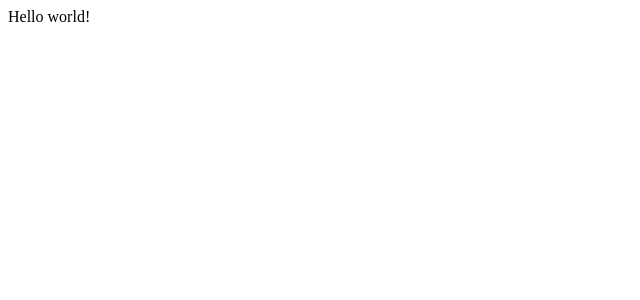
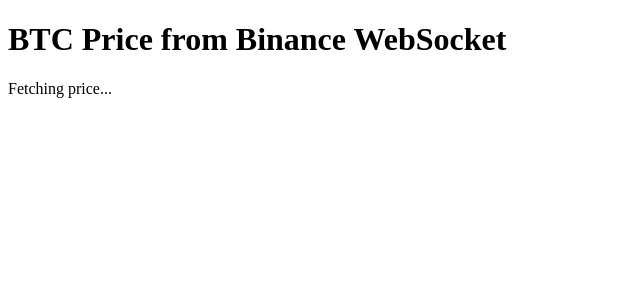
Before and after one commit to peeppirnpuu/epilot-coding-assignment, a Next.js app: page / in a window 1280 px wide. Shown: the top 300 px of the page, without its empty margins (0-640 px from the left). Built offline with nearby package versions, Linux system fonts and the light colour scheme; no server answers.

Commit message:
Subscribe to real-time BTC updates

```diff
--- a/src/app/page.tsx
+++ b/src/app/page.tsx
@@ -1,7 +1,28 @@
-export default function Home() {
+"use client";
+
+import React, { useEffect, useState } from "react";
+
+const BinanceWebSocket = () => {
+  const [btcPrice, setBtcPrice] = useState<number>(0);
+
+  useEffect(() => {
+    // Subscribe to stream of trades to get real-time overview of the BTC price in USD
+    const ws = new WebSocket("wss://stream.binance.com:9443/ws/btcusdt@trade");
+
+    ws.onmessage = (event) => {
+      const data = JSON.parse(event.data);
+      setBtcPrice(parseFloat(data.p)); // p is the price in the trade message
+    };
+
+    return () => ws.close();
+  }, []);
+
   return (
-    <main>
-      <div>Hello world!</div>
-    </main>
+    <div>
+      <h1>BTC Price from Binance WebSocket</h1>
+      {btcPrice ? <p>{btcPrice} USD</p> : <p>Fetching price...</p>}
+    </div>
   );
-}
+};
+
+export default BinanceWebSocket;
```
